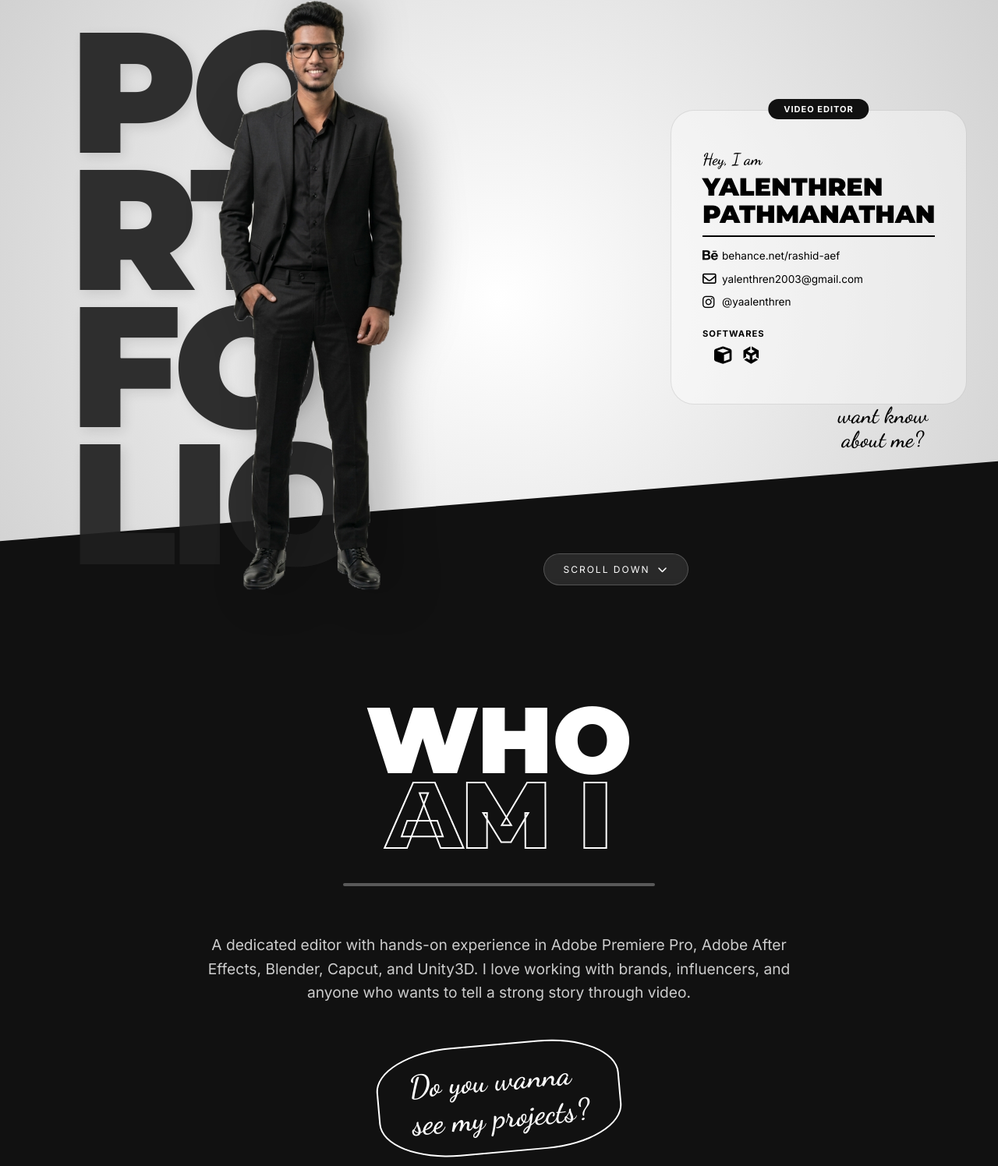
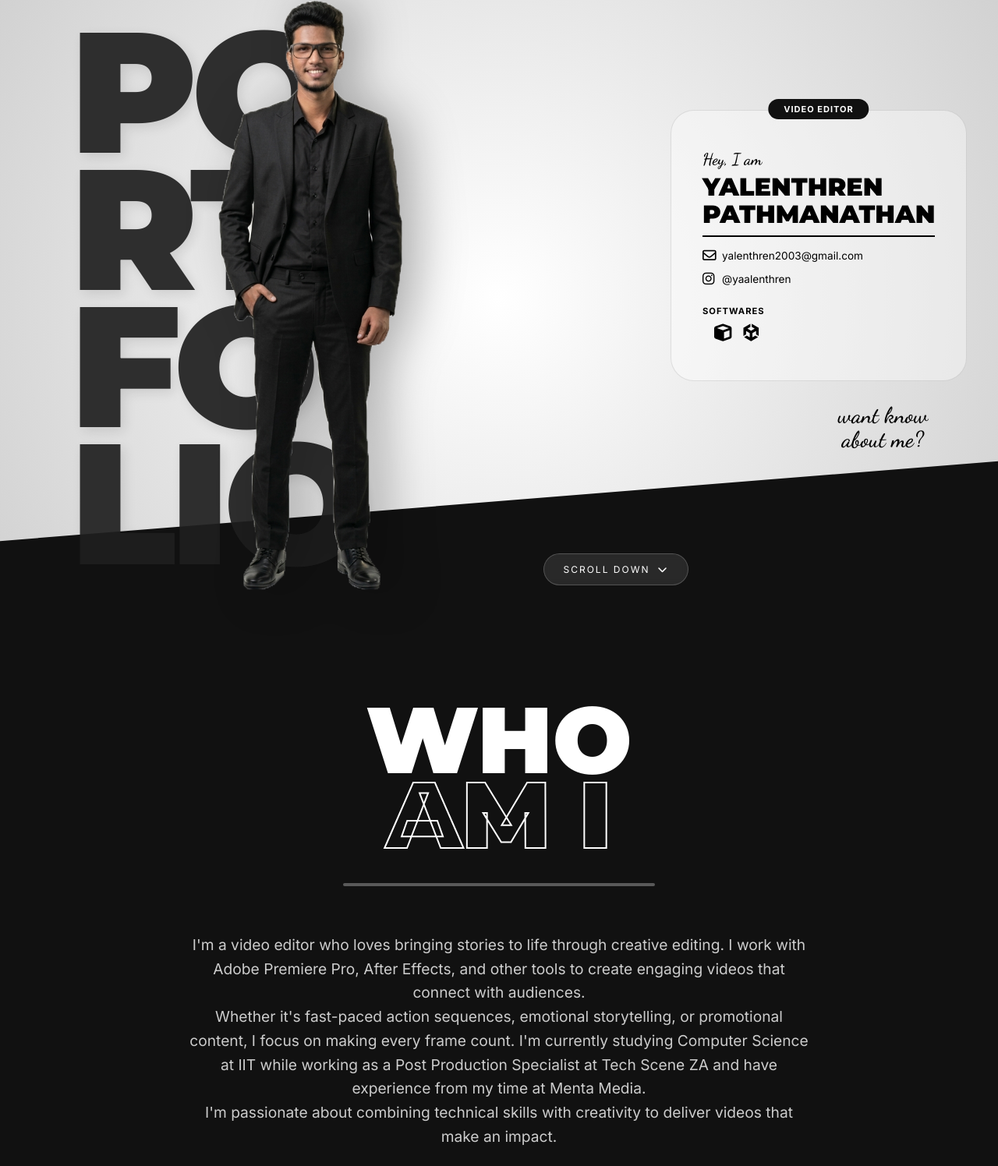
Before and after one commit to Yaalenthren/Video-Editor-Portfolio-Page, a plain HTML site: page index.html in a window 1280 px wide. Shown: the part 19-1515 px from the top of the page at 78% size. Drawn offline with Linux system fonts and the light colour scheme.

Commit message:
bio updated

```diff
--- a/index.html
+++ b/index.html
@@ -607,7 +607,7 @@
                 <p class="intro-text">Hey, I am</p>
                 <h1 class="name">Yalenthren<br>Pathmanathan</h1>
                 <ul class="social-links">
-                    <li><i class="fab fa-behance"></i> behance.net/rashid-aef</li>
+
                     <li><i class="far fa-envelope"></i> yalenthren2003@gmail.com</li>
                     <li><i class="fab fa-instagram"></i> @yaalenthren</li>
                 </ul>
@@ -628,7 +628,8 @@
         <div class="who-am-i-title">WHO<br><span>AM I</span></div>
         <div class="title-underline" style="width: 400px; opacity: 0.3;"></div>
         <p class="bio-text">
-            A dedicated editor with hands-on experience in Adobe Premiere Pro, Adobe After Effects, Blender, Capcut, and Unity3D. I love working with brands, influencers, and anyone who wants to tell a strong story through video.
+            I'm a video editor who loves bringing stories to life through creative editing. I work with Adobe Premiere Pro, After Effects, and other tools to create engaging videos that connect with audiences.<br> Whether it's fast-paced action sequences,
+            emotional storytelling, or promotional content, I focus on making every frame count. I'm currently studying Computer Science at IIT while working as a Post Production Specialist at Tech Scene ZA and have experience from my time at Menta Media.<br>            I'm passionate about combining technical skills with creativity to deliver videos that make an impact.
         </p>
         <div class="handwritten-note">Do you wanna<br>see my projects?</div>
     </section>
@@ -708,7 +709,7 @@
         <div class="footer-cta">
             <div class="scribble-container" id="openModal">
                 <p class="footer-handwritten">
-                    Ready to make your<br>brand unforgettable
+                    Ready to make your<br>video unforgettable
                     <strong style="font-family: Montserrat; font-size: 2.2rem; display: block;">Let's Roll !</strong>
                 </p>
             </div>
```
